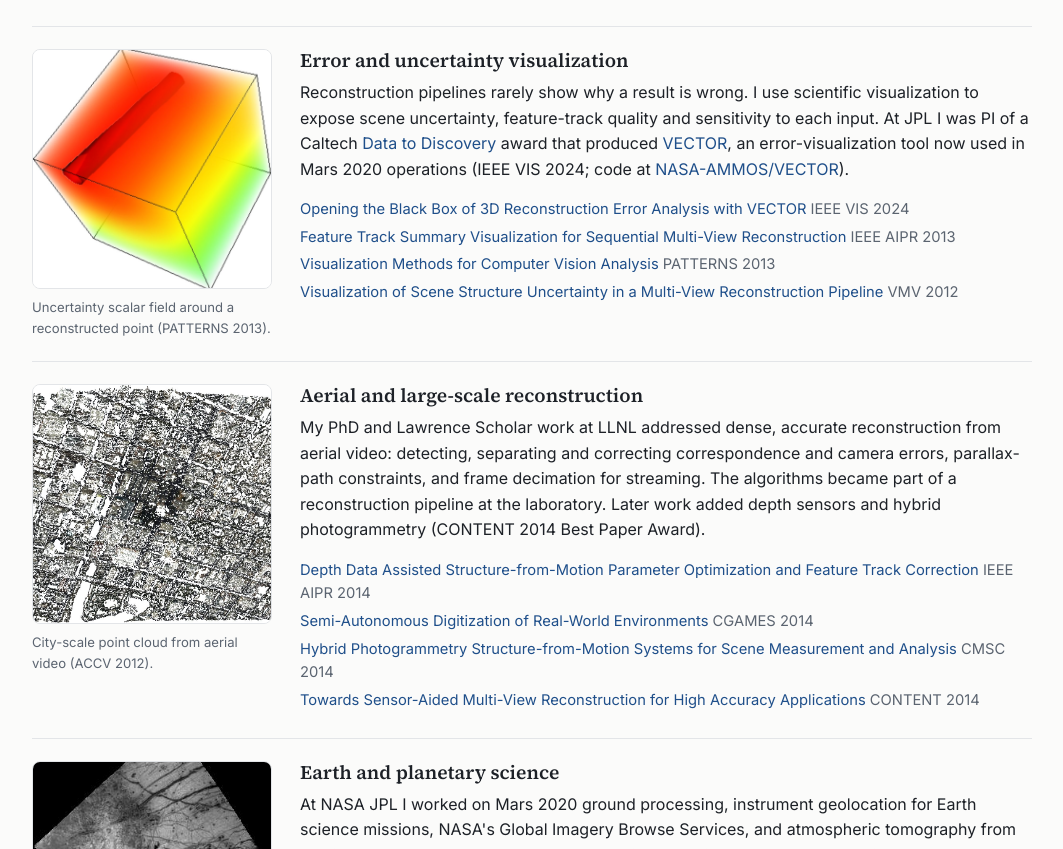
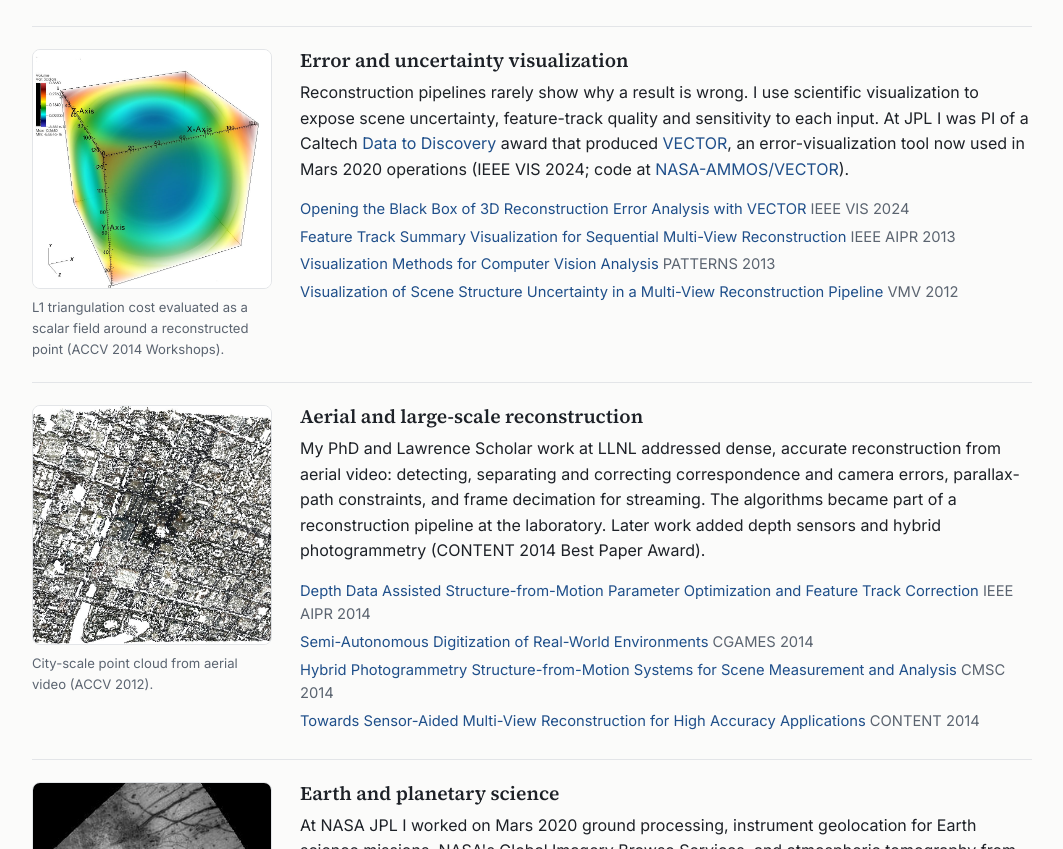
Before and after one commit to mauriciohessflores/mauriciohessflores.github.io, a plain HTML site: page docs/index.html in a window 1280 px wide. Shown: the part 1508-2357 px from the top of the page, without its empty margins (108-1171 px from the left). Drawn offline with Linux system fonts and the light colour scheme.

Commit message:
Restore the cost-field figure in the visualization section
Co-Authored-By: Claude Opus 5.5 <noreply@anthropic.com>

```diff
--- a/docs/index.html
+++ b/docs/index.html
@@ -96,7 +96,7 @@
   </article>
 
   <article class="theme">
-    <figure><img src="img/uncertainty-field.jpg" alt="Volume rendering of an uncertainty scalar field around a reconstructed 3D point" loading="lazy"><figcaption>Uncertainty scalar field around a reconstructed point (PATTERNS 2013).</figcaption></figure>
+    <figure><img src="img/uncertainty-volume.jpg" alt="Volume rendering of a triangulation cost function evaluated on a grid around a reconstructed 3D point" width="1024" height="945" loading="lazy"><figcaption>L1 triangulation cost evaluated as a scalar field around a reconstructed point (ACCV 2014 Workshops).</figcaption></figure>
     <div>
       <h3>Error and uncertainty visualization</h3>
       <p>Reconstruction pipelines rarely show why a result is wrong. I use scientific visualization
```
Also changed, not shown: src/index.html (+1 -1 lines), docs/img/uncertainty-field.jpg (deleted), docs/img/uncertainty-volume.jpg (added), src/img/uncertainty-field.jpg (deleted), src/img/uncertainty-volume.jpg (added).
